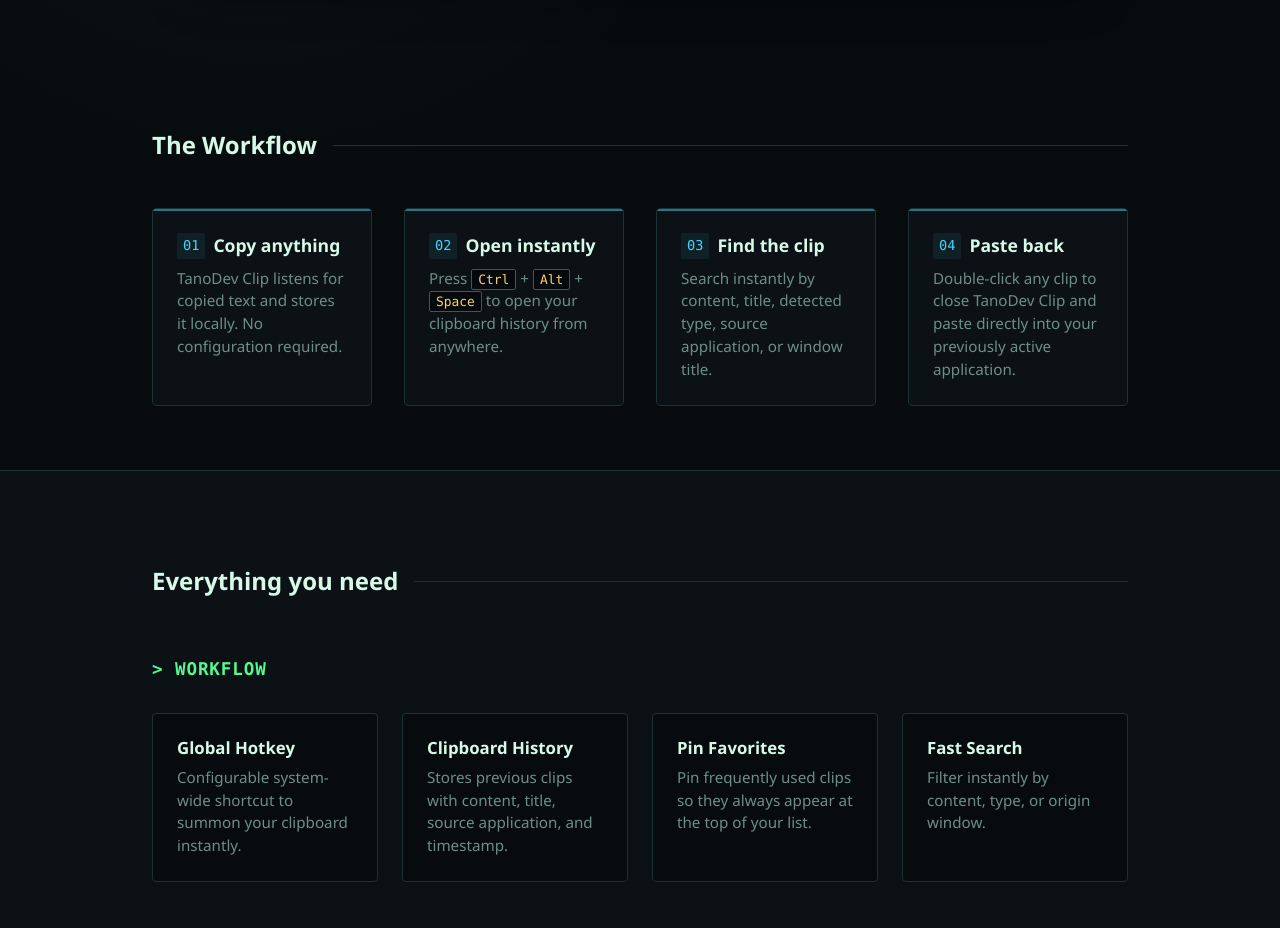
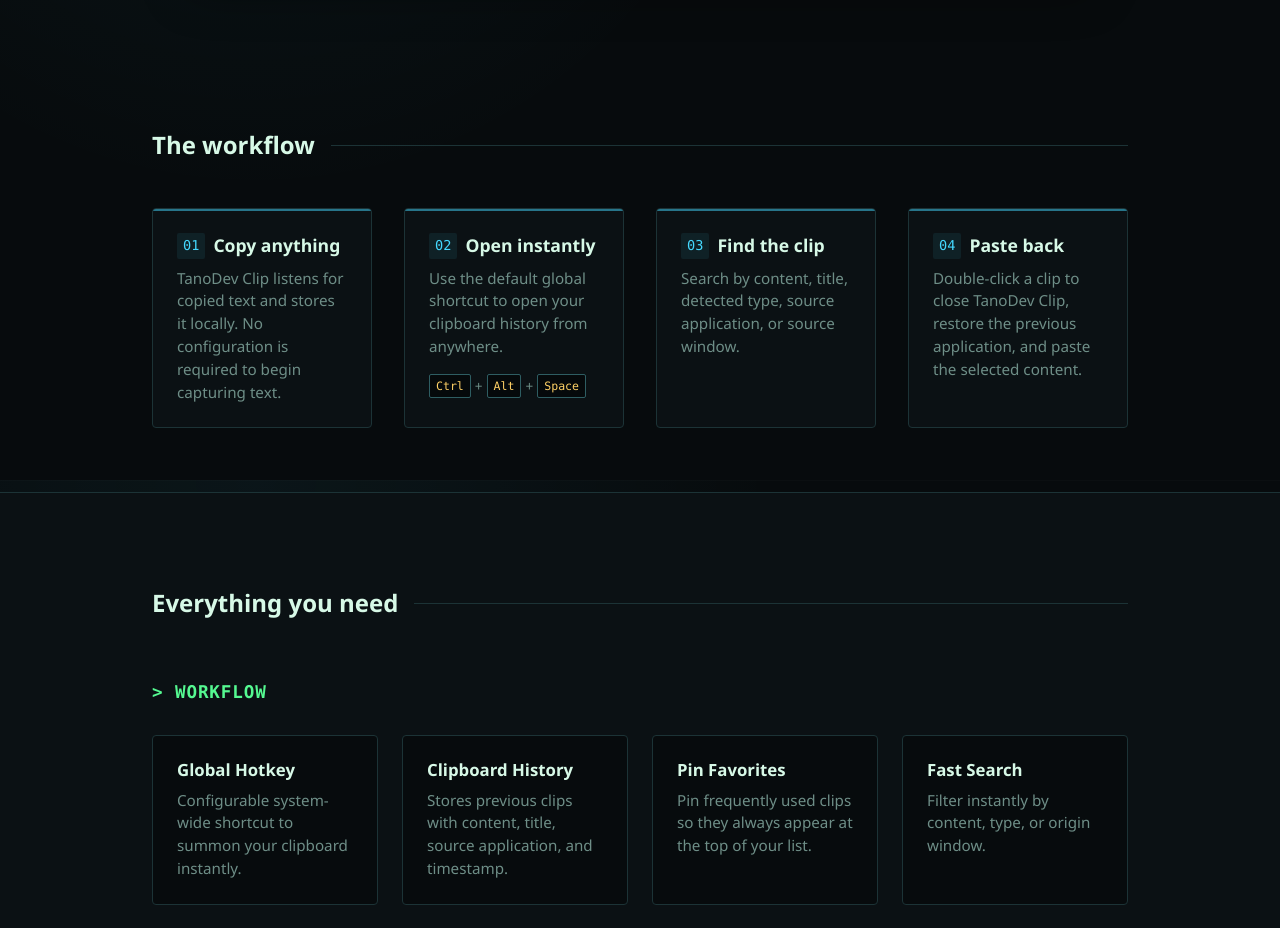
Before and after one commit to Jvprotano/TanoDevClip, an Astro site in the folder website/: page / in a window 1280 px wide. Shown: the part 1120-2048 px from the top of the page. Built offline with nearby package versions, Linux system fonts and the light colour scheme; Astro itself is replaced by a stand-in of ours.

Commit message:
remove unsafe workflow markup

```diff
--- a/website/src/components/Workflow.astro
+++ b/website/src/components/Workflow.astro
@@ -1,46 +1,57 @@
 ---
 const steps = [
   {
-    id: "01",
-    title: "Copy anything",
-    description: "TanoDev Clip listens for copied text and stores it locally. No configuration required."
+    id: '01',
+    title: 'Copy anything',
+    description: 'TanoDev Clip listens for copied text and stores it locally. No configuration is required to begin capturing text.',
   },
   {
-    id: "02",
-    title: "Open instantly",
-    description: "Press <kbd>Ctrl</kbd> + <kbd>Alt</kbd> + <kbd>Space</kbd> to open your clipboard history from anywhere."
+    id: '02',
+    title: 'Open instantly',
+    description: 'Use the default global shortcut to open your clipboard history from anywhere.',
+    shortcut: ['Ctrl', 'Alt', 'Space'],
   },
   {
-    id: "03",
-    title: "Find the clip",
-    description: "Search instantly by content, title, detected type, source application, or window title."
+    id: '03',
+    title: 'Find the clip',
+    description: 'Search by content, title, detected type, source application, or source window.',
   },
   {
-    id: "04",
-    title: "Paste back",
-    description: "Double-click any clip to close TanoDev Clip and paste directly into your previously active application."
-  }
+    id: '04',
+    title: 'Paste back',
+    description: 'Double-click a clip to close TanoDev Clip, restore the previous application, and paste the selected content.',
+  },
 ];
 ---
 
-<section class="workflow">
+<section id="workflow" class="workflow" aria-labelledby="workflow-title">
   <div class="container">
     <div class="section-header">
-      <h2 class="title">The Workflow</h2>
-      <div class="line"></div>
+      <h2 id="workflow-title" class="title">The workflow</h2>
+      <div class="line" aria-hidden="true"></div>
     </div>
 
-    <div class="steps">
+    <ol class="steps">
       {steps.map(step => (
-        <div class="step">
+        <li class="step">
           <div class="step-header">
-            <span class="step-id mono">{step.id}</span>
+            <span class="step-id mono" aria-hidden="true">{step.id}</span>
             <h3 class="step-title">{step.title}</h3>
           </div>
-          <p class="step-desc" set:html={step.description}></p>
-        </div>
+          <p class="step-desc">{step.description}</p>
+          {step.shortcut && (
+            <div class="shortcut" aria-label="Control plus Alt plus Space">
+              {step.shortcut.map((key, index) => (
+                <>
+                  <kbd>{key}</kbd>
+                  {index < step.shortcut.length - 1 && <span aria-hidden="true">+</span>}
+                </>
+              ))}
+            </div>
+          )}
+        </li>
       ))}
-    </div>
+    </ol>
   </div>
 </section>
 
@@ -73,24 +84,15 @@
     gap: var(--space-xl);
   }
 
-  @media (min-width: 640px) {
-    .steps {
-      grid-template-columns: repeat(2, 1fr);
-    }
-  }
-
-  @media (min-width: 1024px) {
-    .steps {
-      grid-template-columns: repeat(4, 1fr);
-    }
-  }
-
   .step {
     background-color: var(--color-bg-panel);
     border: 1px solid var(--color-border-subtle);
     border-radius: var(--radius-md);
     padding: var(--space-lg);
-    transition: all var(--transition-base);
+    transition:
+      border-color var(--transition-base),
+      background-color var(--transition-base),
+      transform var(--transition-base);
     position: relative;
     overflow: hidden;
   }
@@ -101,7 +103,6 @@
     transform: translateY(-2px);
   }
 
-  /* Top accent line */
   .step::before {
     content: '';
     position: absolute;
@@ -143,4 +144,25 @@
     font-size: 0.95rem;
     line-height: 1.5;
   }
+
+  .shortcut {
+    display: flex;
+    align-items: center;
+    gap: var(--space-xs);
+    margin-top: var(--space-md);
+    color: var(--color-text-muted);
+    font-size: 0.85rem;
+  }
+
+  @media (min-width: 640px) {
+    .steps {
+      grid-template-columns: repeat(2, 1fr);
+    }
+  }
+
+  @media (min-width: 1024px) {
+    .steps {
+      grid-template-columns: repeat(4, 1fr);
+    }
+  }
 </style>
```
